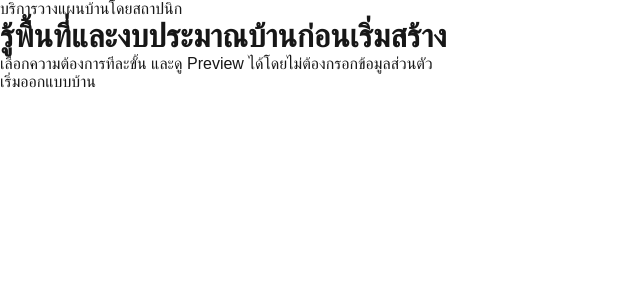
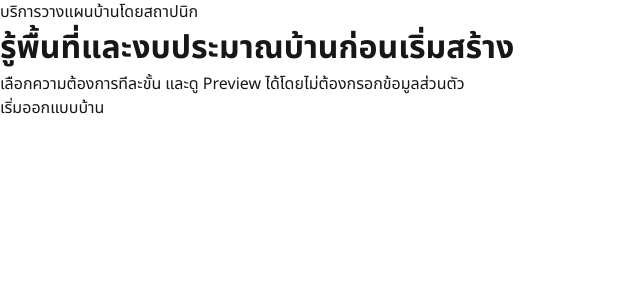
Before and after one commit to Blackwell-cc/KSB-Smart-Home-Design-Configurator, a Next.js app in the folder web/: page / in a window 1280 px wide. Shown: the top 300 px of the page, without its empty margins (0-640 px from the left). Built offline with nearby package versions, Linux system fonts and the light colour scheme.

Commit message:
fix: support Thai landing content

```diff
--- /dev/null
+++ b/web/src/app/fonts.ts
@@ -0,0 +1,6 @@
+import { Noto_Sans_Thai } from "next/font/google";
+
+export const notoSansThai = Noto_Sans_Thai({
+  variable: "--font-noto-sans-thai",
+  subsets: ["thai", "latin"],
+});
--- a/web/src/app/globals.css
+++ b/web/src/app/globals.css
@@ -26,7 +26,7 @@ body {
   flex-direction: column;
   color: var(--foreground);
   background: var(--background);
-  font-family: Arial, Helvetica, sans-serif;
+  font-family: var(--font-noto-sans-thai), sans-serif;
   -webkit-font-smoothing: antialiased;
   -moz-osx-font-smoothing: grayscale;
 }
--- /dev/null
+++ b/web/src/app/landing-content.ts
@@ -0,0 +1,23 @@
+export type LandingLocale = "th" | "en";
+
+export type LandingContent = {
+  eyebrow: string;
+  heading: string;
+  description: string;
+  cta: string;
+};
+
+const defaultLandingLocale: LandingLocale = "th";
+
+const landingContent: Partial<Record<LandingLocale, LandingContent>> = {
+  th: {
+    eyebrow: "บริการวางแผนบ้านโดยสถาปนิก",
+    heading: "รู้พื้นที่และงบประมาณบ้านก่อนเริ่มสร้าง",
+    description: "เลือกความต้องการทีละขั้น และดู Preview ได้โดยไม่ต้องกรอกข้อมูลส่วนตัว",
+    cta: "เริ่มออกแบบบ้าน",
+  },
+};
+
+export function getLandingContent(locale: LandingLocale = defaultLandingLocale): LandingContent {
+  return landingContent[locale] ?? landingContent[defaultLandingLocale]!;
+}
--- a/web/src/app/layout.tsx
+++ b/web/src/app/layout.tsx
@@ -1,16 +1,6 @@
 import type { Metadata } from "next";
-import { Geist, Geist_Mono } from "next/font/google";
 import "./globals.css";
-
-const geistSans = Geist({
-  variable: "--font-geist-sans",
-  subsets: ["latin"],
-});
-
-const geistMono = Geist_Mono({
-  variable: "--font-geist-mono",
-  subsets: ["latin"],
-});
+import { notoSansThai } from "./fonts";
 
 export const metadata: Metadata = {
   title: "KSB Architect | Smart Home Design Configurator",
@@ -19,7 +9,7 @@ export const metadata: Metadata = {
 
 export default function RootLayout({ children }: LayoutProps<"/">) {
   return (
-    <html lang="th" className={`${geistSans.variable} ${geistMono.variable}`}>
+    <html lang="th" className={notoSansThai.variable}>
       <body>{children}</body>
     </html>
   );
--- a/web/src/app/page.tsx
+++ b/web/src/app/page.tsx
@@ -1,12 +1,15 @@
 import Link from "next/link";
+import { getLandingContent } from "./landing-content";
 
 export default function HomePage() {
+  const content = getLandingContent();
+
   return (
     <main>
-      <p>บริการวางแผนบ้านโดยสถาปนิก</p>
-      <h1>รู้พื้นที่และงบประมาณบ้านก่อนเริ่มสร้าง</h1>
-      <p>เลือกความต้องการทีละขั้น และดู Preview ได้โดยไม่ต้องกรอกข้อมูลส่วนตัว</p>
-      <Link href="/configurator">เริ่มออกแบบบ้าน</Link>
+      <p>{content.eyebrow}</p>
+      <h1>{content.heading}</h1>
+      <p>{content.description}</p>
+      <Link href="/configurator">{content.cta}</Link>
     </main>
   );
 }
```
Also changed, not shown: 1 other file (tests, documents, lock files or other folders).
